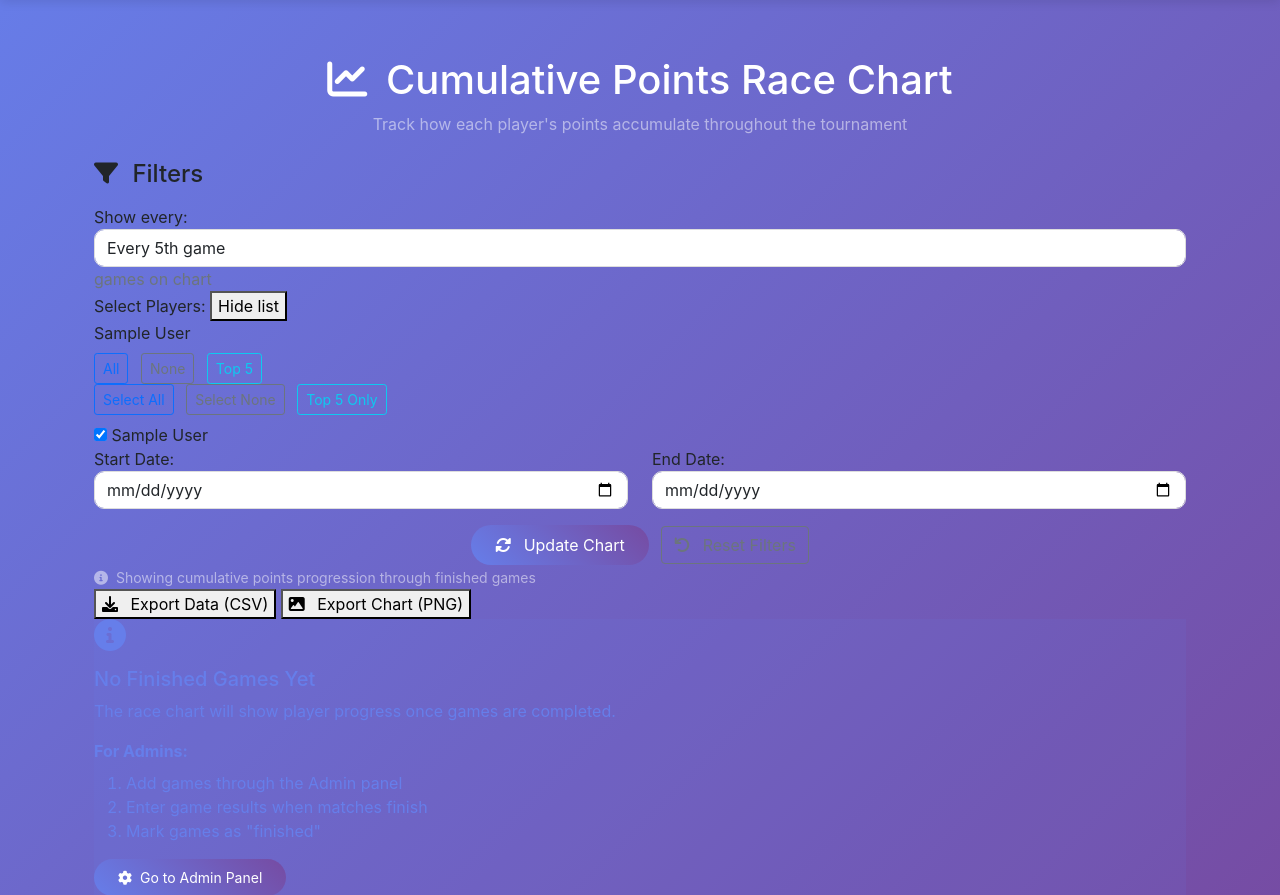
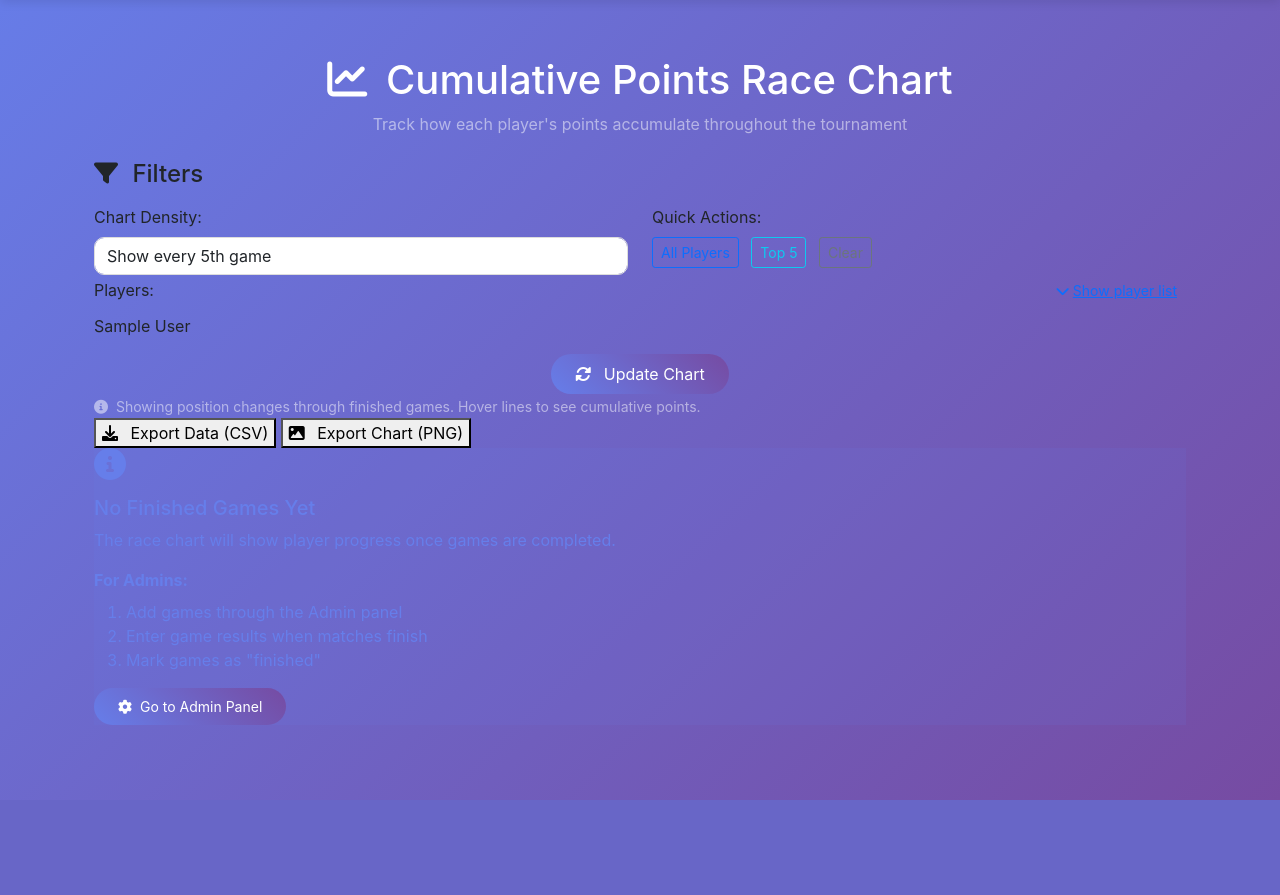
Before and after one commit to guntarsa/volleyball-prediction-game, a Flask app: page /race-chart in a window 1280 px wide. Shown: the part 80-975 px from the top of the page. After the commit the page ends 880 px from the top, so only its background shows below. Run offline with Flask 3, Linux system fonts and the light colour scheme; the visitor is signed in with stand-in values (Sample User, id 1); data comes from the database, SQL or seed files in the repository; data that the repository does not hold is empty; some libraries are stand-ins or nearby versions.

Commit message:
race chart v4

```diff
--- a/app.py
+++ b/app.py
@@ -1410,37 +1410,68 @@ def get_race_chart_data():
             logging.error(f"Error sorting users: {e}")
             users_sorted = users
 
-        for i, user in enumerate(users_sorted):
+        # First, calculate cumulative points for all users for each game
+        users_cumulative_data = []
+        for user in users_sorted:
             try:
                 cumulative_points = 0
                 tournament_points = user.tournament_prediction.points_earned if user.tournament_prediction else 0
+                points_data = []
+
+                # Calculate cumulative points for each game
+                for game in games:
+                    # Find user's prediction for this game
+                    prediction = next((p for p in user.predictions if p.game_id == game.id), None)
+
+                    if prediction and prediction.points is not None:
+                        cumulative_points += prediction.points
+
+                    points_data.append(cumulative_points)
+
+                users_cumulative_data.append({
+                    'user': user,
+                    'points_data': points_data,
+                    'tournament_points': tournament_points,
+                    'total_score': user.get_total_score()
+                })
+
+            except Exception as e:
+                logging.error(f"Error processing user {user.name}: {e}")
+
+        # Now calculate positions for each game
+        for i, user_data in enumerate(users_cumulative_data):
+            try:
+                user = user_data['user']
+                position_data = []
+
+                # Calculate position for each game
+                for game_index in range(len(games)):
+                    # Get all users' scores at this point
+                    scores_at_game = [(ud['points_data'][game_index], idx) for idx, ud in enumerate(users_cumulative_data)]
+                    # Sort by score (descending) to get rankings
+                    scores_at_game.sort(key=lambda x: x[0], reverse=True)
+
+                    # Find this user's position
+                    user_position = next(pos + 1 for pos, (score, idx) in enumerate(scores_at_game) if idx == i)
+                    position_data.append(user_position)
 
                 player_data = {
                     'name': user.name,
                     'id': user.id,
                     'color': colors[i % len(colors)],
-                    'data': [],
-                    'tournament_points': tournament_points,
-                    'total_score': user.get_total_score(),
+                    'data': position_data,  # Now contains positions instead of points
+                    'points_data': user_data['points_data'],  # Keep points for tooltips
+                    'tournament_points': user_data['tournament_points'],
+                    'total_score': user_data['total_score'],
                     'final_position': i + 1
                 }
 
-                # Calculate cumulative points for each game
-                for game in games:
-                    # Find user's prediction for this game
-                    prediction = next((p for p in user.predictions if p.game_id == game.id), None)
-
-                    if prediction and prediction.points is not None:
-                        cumulative_points += prediction.points
-
-                    player_data['data'].append(cumulative_points)
-
                 chart_data['players'].append(player_data)
 
             except Exception as e:
                 logging.error(f"Error processing user {user.name}: {e}")
 
-        logging.info(f"Successfully processed {len(chart_data['players'])} players")
+        logging.info(f"Successfully processed {len(chart_data['players'])} players with position data")
 
         return jsonify({'success': True, 'data': chart_data})
 
--- a/templates/race_chart.html
+++ b/templates/race_chart.html
@@ -52,54 +52,49 @@
         font-size: 14px;
     }
 
-    .player-filter-compact {
-        display: none;
-        margin-bottom: 15px;
-    }
-
-    .player-filter-compact.active {
-        display: block;
-    }
-
-    .player-filter-expanded {
-        display: block;
-    }
-
-    .player-filter-expanded.hidden {
-        display: none;
+    .selected-players-display {
+        background: #f8f9fa;
+        border: 1px solid #e0e0e0;
+        border-radius: 6px;
+        padding: 12px;
+        font-size: 14px;
+        color: #495057;
+        max-height: 60px;
+        overflow-y: auto;
+        margin-bottom: 10px;
+        line-height: 1.4;
     }
 
     .filter-toggle {
-        background: none;
-        border: none;
-        color: #667eea;
-        text-decoration: underline;
-        cursor: pointer;
+        color: #667eea !important;
+        text-decoration: none !important;
         font-size: 14px;
-        padding: 0;
-        margin-left: 10px;
+        padding: 4px 8px !important;
     }
 
-    .selected-players-display {
-        background: #e9ecef;
-        border-radius: 6px;
-        padding: 10px;
-        font-size: 14px;
-        color: #495057;
-        max-height: 80px;
-        overflow-y: auto;
+    .filter-toggle:hover {
+        color: #5a6fd8 !important;
+        background-color: rgba(102, 126, 234, 0.1) !important;
     }
 
-    .game-interval-control {
-        display: flex;
-        align-items: center;
-        gap: 10px;
-        margin-bottom: 15px;
-        flex-wrap: wrap;
+    .player-checkboxes-container {
+        margin-top: 10px;
+        animation: slideDown 0.3s ease;
     }
 
-    .interval-input {
-        width: 80px;
+    @keyframes slideDown {
+        from {
+            opacity: 0;
+            max-height: 0;
+        }
+        to {
+            opacity: 1;
+            max-height: 200px;
+        }
+    }
+
+    .filter-group {
+        margin-bottom: 20px;
     }
 
     .player-checkbox {
@@ -260,58 +255,54 @@
                 </h4>
 
                 <form id="filter-form">
-                    <!-- Chart Display Options -->
-                    <div class="game-interval-control">
-                        <label for="game-interval" class="mb-0">Show every:</label>
-                        <select id="game-interval" class="form-control interval-input">
-                            <option value="1">Every game</option>
-                            <option value="2">Every 2nd game</option>
-                            <option value="3">Every 3rd game</option>
-                            <option value="5" selected>Every 5th game</option>
-                            <option value="10">Every 10th game</option>
-                        </select>
-                        <span class="text-muted">games on chart</span>
+                    <!-- Game Display Control -->
+                    <div class="row">
+                        <div class="col-md-6">
+                            <div class="filter-group">
+                                <label for="game-interval" class="mb-2">Chart Density:</label>
+                                <select id="game-interval" class="form-control" onchange="updateChart()">
+                                    <option value="1">Show every game</option>
+                                    <option value="2">Show every 2nd game</option>
+                                    <option value="3">Show every 3rd game</option>
+                                    <option value="5" selected>Show every 5th game</option>
+                                    <option value="10">Show every 10th game</option>
+                                </select>
+                            </div>
+                        </div>
+                        <div class="col-md-6">
+                            <div class="filter-group">
+                                <label class="mb-2">Quick Actions:</label>
+                                <div>
+                                    <button type="button" class="btn btn-sm btn-outline-primary me-2" onclick="selectAllPlayers()">
+                                        All Players
+                                    </button>
+                                    <button type="button" class="btn btn-sm btn-outline-info me-2" onclick="selectTopPlayers()">
+                                        Top 5
+                                    </button>
+                                    <button type="button" class="btn btn-sm btn-outline-secondary" onclick="selectNonePlayers()">
+                                        Clear
+                                    </button>
+                                </div>
+                            </div>
+                        </div>
                     </div>
 
                     <!-- Player Selection -->
                     <div class="filter-group">
-                        <label>Select Players:
-                            <button type="button" class="filter-toggle" onclick="togglePlayerFilter()" id="player-filter-toggle">
-                                Hide list
+                        <div class="d-flex justify-content-between align-items-center mb-2">
+                            <label class="mb-0">Players:</label>
+                            <button type="button" class="btn btn-sm btn-link filter-toggle" onclick="togglePlayerFilter()" id="player-filter-toggle">
+                                <i class="fas fa-chevron-down me-1"></i>Show player list
                             </button>
-                        </label>
-
-                        <!-- Compact view -->
-                        <div class="player-filter-compact" id="player-filter-compact">
-                            <div class="selected-players-display" id="selected-players-display">
-                                <!-- Will be populated by JavaScript -->
-                            </div>
-                            <div class="mt-2">
-                                <button type="button" class="btn btn-sm btn-outline-primary me-2" onclick="selectAllPlayers()">
-                                    All
-                                </button>
-                                <button type="button" class="btn btn-sm btn-outline-secondary me-2" onclick="selectNonePlayers()">
-                                    None
-                                </button>
-                                <button type="button" class="btn btn-sm btn-outline-info" onclick="selectTopPlayers()">
-                                    Top 5
-                                </button>
-                            </div>
                         </div>
 
-                        <!-- Expanded view -->
-                        <div class="player-filter-expanded" id="player-filter-expanded">
-                            <div class="mb-2">
-                                <button type="button" class="btn btn-sm btn-outline-primary me-2" onclick="selectAllPlayers()">
-                                    Select All
-                                </button>
-                                <button type="button" class="btn btn-sm btn-outline-secondary me-2" onclick="selectNonePlayers()">
-                                    Select None
-                                </button>
-                                <button type="button" class="btn btn-sm btn-outline-info" onclick="selectTopPlayers()">
-                                    Top 5 Only
-                                </button>
-                            </div>
+                        <!-- Compact view (default) -->
+                        <div class="selected-players-display" id="selected-players-display">
+                            <!-- Will be populated by JavaScript -->
+                        </div>
+
+                        <!-- Expanded view (hidden by default) -->
+                        <div class="player-checkboxes-container" id="player-checkboxes-container" style="display: none;">
                             <div class="player-checkboxes" id="player-checkboxes">
                                 {% for user in users %}
                                 <div class="player-checkbox">
@@ -323,30 +314,10 @@
                         </div>
                     </div>
 
-                    <!-- Date Range -->
-                    <div class="row">
-                        <div class="col-md-6">
-                            <div class="filter-group">
-                                <label for="start-date">Start Date:</label>
-                                <input type="date" id="start-date" name="start_date" class="form-control">
-                            </div>
-                        </div>
-                        <div class="col-md-6">
-                            <div class="filter-group">
-                                <label for="end-date">End Date:</label>
-                                <input type="date" id="end-date" name="end_date" class="form-control">
-                            </div>
-                        </div>
-                    </div>
-
                     <div class="text-center mt-3">
                         <button type="button" class="btn btn-primary" onclick="updateChart()">
                             <i class="fas fa-sync-alt me-2"></i>
                             Update Chart
-                        </button>
-                        <button type="button" class="btn btn-outline-secondary ms-2" onclick="resetFilters()">
-                            <i class="fas fa-undo me-2"></i>
-                            Reset Filters
                         </button>
                     </div>
                 </form>
@@ -357,7 +328,7 @@
                 <div class="chart-info">
                     <small class="text-white-50">
                         <i class="fas fa-info-circle me-1"></i>
-                        Showing cumulative points progression through finished games
+                        Showing position changes through finished games. Hover lines to see cumulative points.
                     </small>
                 </div>
                 <div class="export-buttons">
@@ -433,13 +404,7 @@ async function updateChart() {
         console.log('Selected users:', selectedUsers);
         selectedUsers.forEach(userId => params.append('users[]', userId));
 
-        // Add date range
-        if (formData.get('start_date')) {
-            params.append('start_date', formData.get('start_date'));
-        }
-        if (formData.get('end_date')) {
-            params.append('end_date', formData.get('end_date'));
-        }
+        // No date filtering needed anymore
 
         const url = `/api/race-chart-data?${params.toString()}`;
         console.log('Fetching URL:', url);
@@ -570,7 +535,7 @@ function renderChart(data) {
                 plugins: {
                     title: {
                         display: true,
-                        text: 'Cumulative Points Race',
+                        text: 'Position Race Chart',
                         font: {
                             size: 18,
                             weight: 'bold'
@@ -596,22 +561,26 @@ function renderChart(data) {
                                 return `${game.label}\n${game.date}\n${game.round}`;
                             },
                             label: function(context) {
-                                const player = data.players.find(p => p.name === context.dataset.label);
-                                const points = context.parsed.y;
-                                let tooltip = `${context.dataset.label}: ${points} points`;
+                                const position = context.parsed.y;
+                                const gameIndex = context.dataIndex;
+                                const datasetData = context.dataset;
 
-                                if (player && player.tournament_points > 0) {
-                                    tooltip += ` (includes ${player.tournament_points} tournament points)`;
+                                // Try to get points from the dataset or the original player data
+                                let points = 0;
+                                if (datasetData.points_data && datasetData.points_data[gameIndex] !== undefined) {
+                                    points = datasetData.points_data[gameIndex];
+                                } else {
+                                    // Fallback: find in original data
+                                    const player = data.players.find(p => p.name === context.dataset.label);
+                                    if (player && player.points_data && player.points_data[gameIndex] !== undefined) {
+                                        points = player.points_data[gameIndex];
+                                    }
                                 }
 
-                                return tooltip;
-                            },
-                            afterLabel: function(context) {
-                                const player = data.players.find(p => p.name === context.dataset.label);
-                                if (player) {
-                                    return `Current position: #${player.final_position}`;
-                                }
-                                return '';
+                                let tooltip = `${context.dataset.label}: Position #${position}`;
+                                tooltip += `\nCumulative points: ${points}`;
+
+                                return tooltip.split('\n');
                             }
                         }
                     }
@@ -633,15 +602,23 @@ function renderChart(data) {
                     y: {
                         title: {
                             display: true,
-                            text: 'Cumulative Points',
+                            text: 'Position',
                             font: {
                                 size: 14,
                                 weight: 'bold'
                             }
                         },
-                        beginAtZero: true,
+                        reverse: true, // Invert Y-axis so position 1 is at top
+                        beginAtZero: false,
+                        min: 1,
                         grid: {
                             color: 'rgba(0, 0, 0, 0.1)'
+                        },
+                        ticks: {
+                            stepSize: 1,
+                            callback: function(value) {
+                                return '#' + value; // Add # prefix to position numbers
+                            }
                         }
                     }
                 },
@@ -712,28 +689,25 @@ function selectTopPlayers() {
 }
 
 function resetFilters() {
-    document.getElementById('start-date').value = '';
-    document.getElementById('end-date').value = '';
+    document.getElementById('game-interval').value = '5';
     selectAllPlayers();
     updateChart();
 }
 
 // New filter functions
 function togglePlayerFilter() {
-    const compactView = document.getElementById('player-filter-compact');
-    const expandedView = document.getElementById('player-filter-expanded');
+    const container = document.getElementById('player-checkboxes-container');
     const toggle = document.getElementById('player-filter-toggle');
+    const icon = toggle.querySelector('i');
 
-    if (compactView.classList.contains('active')) {
-        // Switch to expanded view
-        compactView.classList.remove('active');
-        expandedView.classList.remove('hidden');
-        toggle.textContent = 'Hide list';
+    if (container.style.display === 'none') {
+        // Show the list
+        container.style.display = 'block';
+        toggle.innerHTML = '<i class="fas fa-chevron-up me-1"></i>Hide player list';
     } else {
-        // Switch to compact view
-        compactView.classList.add('active');
-        expandedView.classList.add('hidden');
-        toggle.textContent = 'Show list';
+        // Hide the list
+        container.style.display = 'none';
+        toggle.innerHTML = '<i class="fas fa-chevron-down me-1"></i>Show player list';
     }
 }
 
@@ -758,7 +732,8 @@ function applyGameIntervalFilter(data, interval) {
             labels: data.games.map((game, index) => `Game ${index + 1}`),
             datasets: data.players.map(player => ({
                 label: player.name,
-                data: player.data,
+                data: player.data, // Position data
+                points_data: player.points_data, // Points data for tooltips
                 borderColor: player.color,
                 backgroundColor: player.color + '20',
                 borderWidth: window.innerWidth < 768 ? 2 : 3,
@@ -781,7 +756,8 @@ function applyGameIntervalFilter(data, interval) {
         labels: filteredGames.map((game, index) => `Game ${filteredIndices[index] + 1}`),
         datasets: data.players.map(player => ({
             label: player.name,
-            data: filteredIndices.map(index => player.data[index]),
+            data: filteredIndices.map(index => player.data[index]), // Position data
+            points_data: filteredIndices.map(index => player.points_data ? player.points_data[index] : 0), // Points data for tooltips
             borderColor: player.color,
             backgroundColor: player.color + '20',
             borderWidth: window.innerWidth < 768 ? 2 : 3,
```
